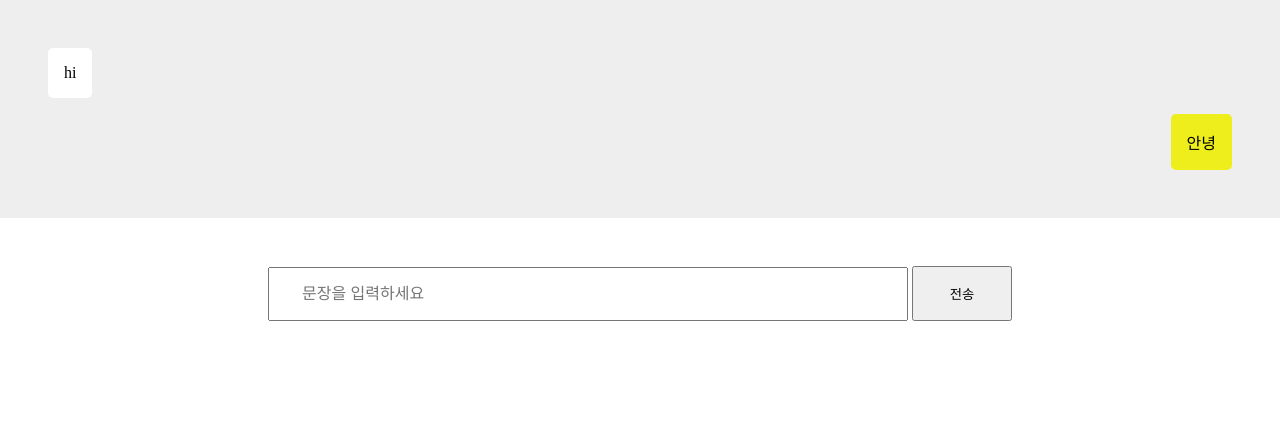
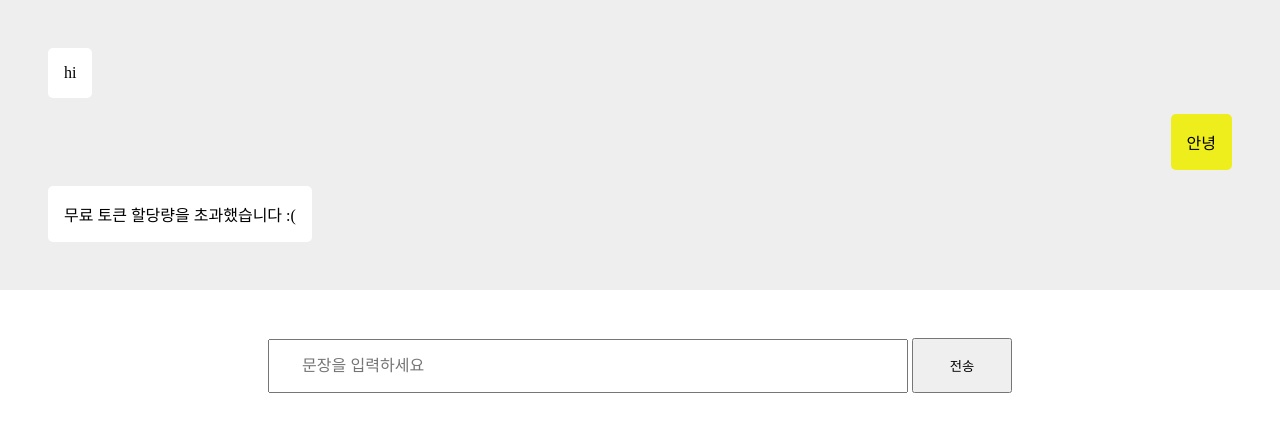
Before and after one commit to Newbie-Alert/AI_ChatBot, a plain HTML site: page index.html in a window 1280 px wide. Drawn offline with Linux system fonts and the light colour scheme.

Commit message:
Update index.html

```diff
--- a/index.html
+++ b/index.html
@@ -11,6 +11,7 @@
     <div class="container">
       <div class="chat-ai">hi</div>
       <div class="chat-me">안녕</div>
+      <div class="chat-ai">무료 토큰 할당량을 초과했습니다 :( </div>
     </div>
     <form action="/translate" class="chat-form">
       <input placeholder="문장을 입력하세요" class="chat-input" type="text" />
```
